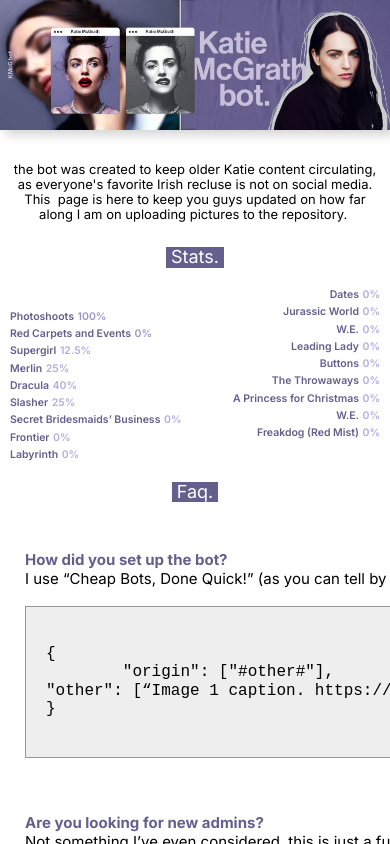
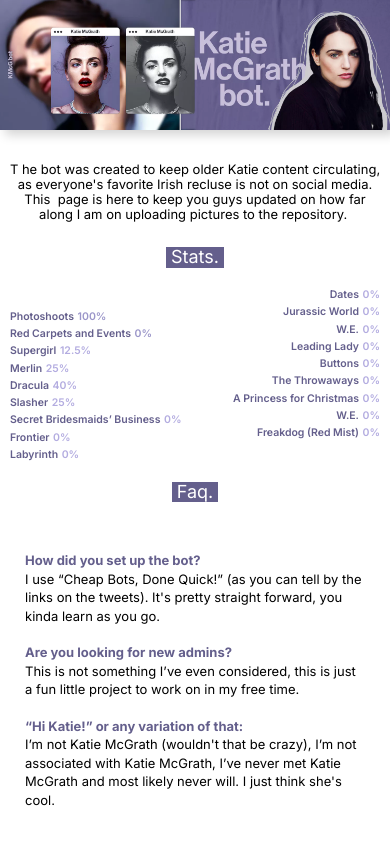
Before and after one commit to katiemcgrathbot/Tubby-Mediocre-Tiger-React, a website built with Parcel: page index.html in a window 390 px wide. Built offline with nearby package versions, Linux system fonts and the light colour scheme.

Commit message:
Commit from TeleportHQ

```diff
--- a/home.css
+++ b/home.css
@@ -235,22 +235,22 @@
 .home-text77 {
   font-size: 15px;
 }
-.home-text81 {
+.home-text80 {
   color: #645f8c;
   font-size: 15px;
   font-style: normal;
   font-weight: 700;
 }
-.home-text83 {
+.home-text82 {
   font-size: 15px;
 }
-.home-text87 {
+.home-text86 {
   color: #645f8c;
   font-size: 15px;
   font-style: normal;
   font-weight: 700;
 }
-.home-text90 {
+.home-text89 {
   font-size: 15px;
 }
 @media(max-width: 1200px) {
@@ -1727,29 +1727,29 @@
   }
   .home-text75 {
     color: #645f8c;
-    font-size: 15px;
+    font-size: 13px;
     font-style: normal;
     font-weight: 700;
   }
   .home-text77 {
-    font-size: 15px;
-  }
-  .home-text81 {
-    color: #645f8c;
-    font-size: 15px;
+    font-size: 13px;
+  }
+  .home-text80 {
+    color: #645f8c;
+    font-size: 13px;
     font-style: normal;
     font-weight: 700;
   }
-  .home-text83 {
-    font-size: 15px;
-  }
-  .home-text87 {
-    color: #645f8c;
-    font-size: 15px;
+  .home-text82 {
+    font-size: 13px;
+  }
+  .home-text86 {
+    color: #645f8c;
+    font-size: 13px;
     font-style: normal;
     font-weight: 700;
   }
-  .home-text90 {
-    font-size: 15px;
-  }
-}
+  .home-text89 {
+    font-size: 13px;
+  }
+}
--- a/index.html
+++ b/index.html
@@ -57,8 +57,8 @@
         />
         <div class="home-container1">
           <span class="home-text">
-            <span></span>
-            <span class="home-text02">The bot was created to keep older</span>
+            <span>T</span>
+            <span class="home-text02">he bot was created to keep older</span>
             <span class="home-text03">Katie</span>
             <span class="home-text04">
               content circulating, as everyone&apos;s favorite
@@ -152,39 +152,30 @@
             <br />
             <span class="home-text77">
               I use “Cheap Bots, Done Quick!” (as you can tell by the links on
-              the tweets). This is what the tracery stuff looks like:
+              the tweets). It&apos;s pretty straight forward, you kinda learn as
+              you go.
             </span>
-            <pre>
-  <code>
-{
-	"origin": ["#other#"],
-"other": [“Image 1 caption. https://image.one/linktorepository”, “Image 2 caption. https://image.two/linktorepository”]
-}
-  </code>
-</pre>
-            <span></span>
             <br />
             <br />
-            <span class="home-text81">Are you looking for new admins?</span>
+            <span class="home-text80">Are you looking for new admins?</span>
             <br />
-            <span class="home-text83">
-              Not something I’ve even considered, this is just a fun little
-              project to work on in my free time.
+            <span class="home-text82">
+              This is not something I’ve even considered, this is just a fun
+              little project to work on in my free time.
             </span>
             <span></span>
             <br />
             <br />
-            <span class="home-text87">
+            <span class="home-text86">
               “Hi Katie!” or any variation of that:
             </span>
             <span></span>
             <br />
-            <span class="home-text90">
+            <span class="home-text89">
               I’m not Katie McGrath (wouldn&apos;t that be crazy), I’m not
               associated with Katie McGrath, I’ve never met Katie McGrath and
-              most likely never will.
+              most likely never will. I just think she&apos;s cool.
             </span>
-            <span></span>
           </span>
         </div>
       </div>
--- a/style.css
+++ b/style.css
@@ -91,10 +91,3 @@
   text-transform: none;
   text-decoration: none;
 }
-
-pre code {
-  background-color: #eee;
-  border: 1px solid #999;
-  display: block;
-  padding: 20px;
-}
```
